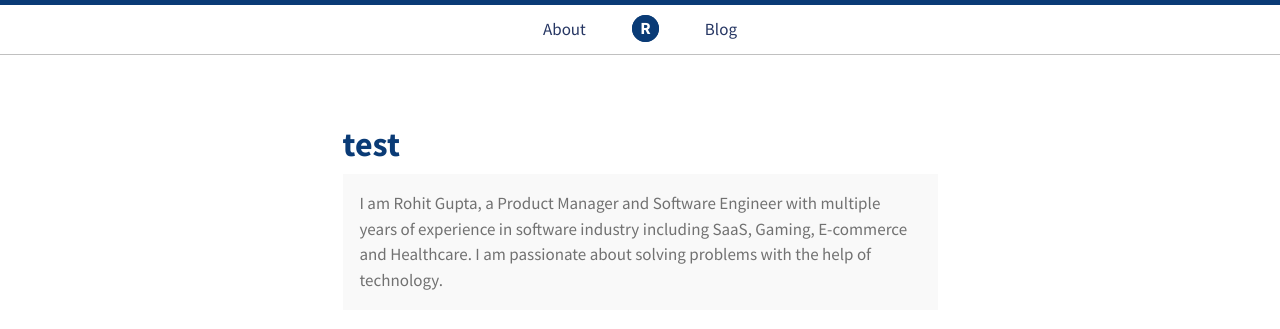
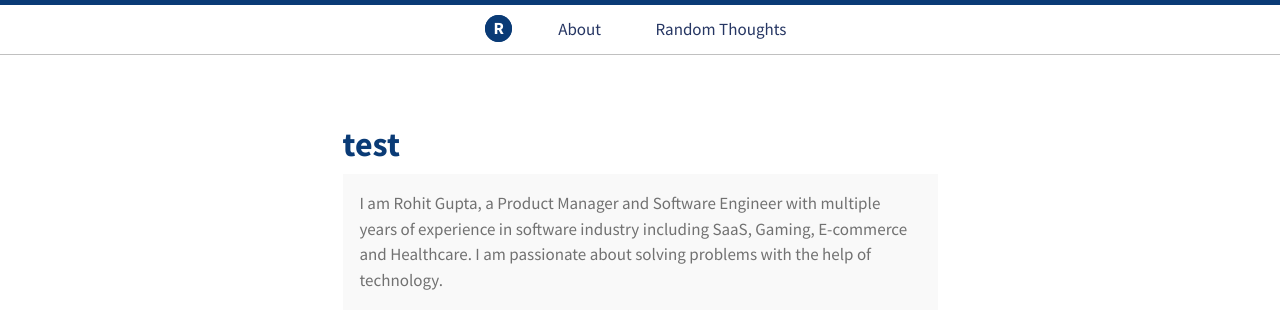
Before and after one commit to rohitgupta61/myblog, a Jekyll site: the page built from test.md, in a window 1280 px wide. Shown: the top 329 px of the page. Built offline with Jekyll 4.4.1, drawn with Linux system fonts in a browser that asks for light colours.

Commit message:
Update default.html

```diff
--- a/_layouts/default.html
+++ b/_layouts/default.html
@@ -7,9 +7,9 @@
   <body>
     <nav class="nav-main">
       <ul>
+        <li class="logo"><a class="hvr-ripple-out" href="{{ site.baseurl }}/">R</a></li>
         <li class="hvr-underline-reveal"><a href="{{ site.baseurl }}/about/">About</a></li>
-        <li class="logo"><a class="hvr-ripple-out" href="{{ site.baseurl }}/">R</a></li>
-        <li class="hvr-underline-reveal"><a href="{{ site.baseurl }}/blog/">Blog</a></li>
+        <li class="hvr-underline-reveal"><a href="{{ site.baseurl }}/blog/">Random Thoughts</a></li>
       </ul>
     </nav>
 
```
